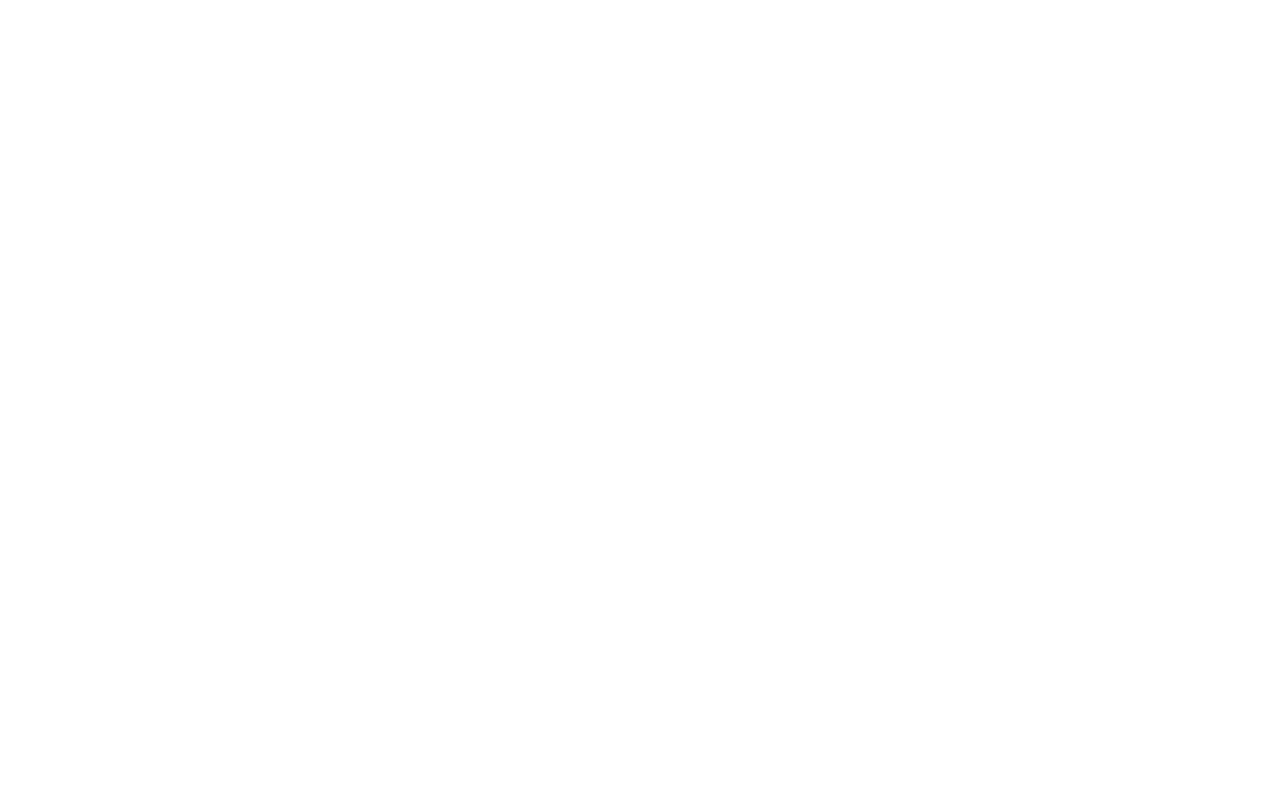
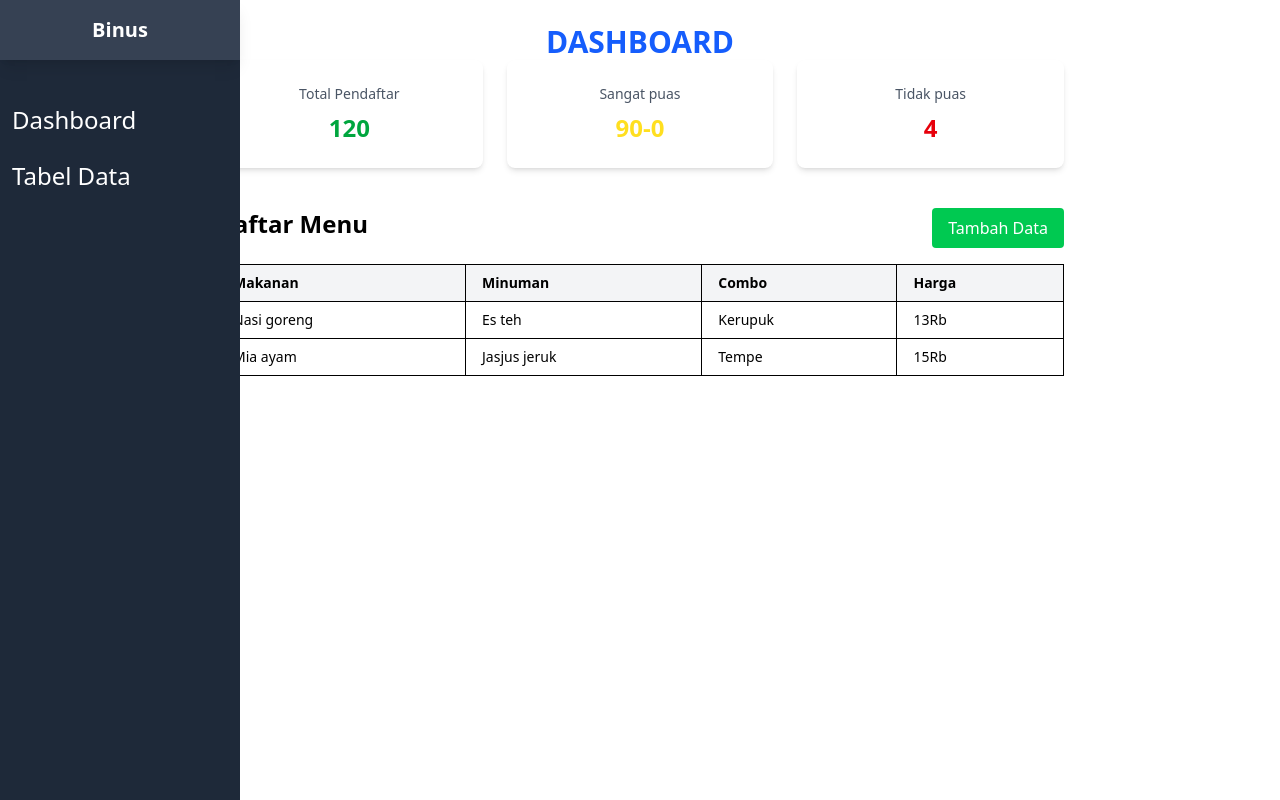
Before and after one commit to shineinouzen429-dev/Tabeltailwindcss, a React (Vite) app: page /R in a window 1280 px wide. Before the commit this address had no page. Built offline with nearby package versions, Linux system fonts and the light colour scheme.

Commit message:
Update tugas

```diff
--- a/db.json
+++ b/db.json
@@ -15,28 +15,22 @@
   ],
   "menu": [
     {
-      "id": "3fe0",
-      "makanan": "Nasgor gorerng",
-      "pesanan": "8",
-      "harga": "90 yen"
+      "id": "d86f",
+      "makanan": "Nasgor bakar",
+      "pesanan": "1",
+      "harga": "Rp.100 yen"
     },
     {
-      "id": "0863",
-      "makanan": "Masukkan teks",
-      "pesanan": "Masukan teks",
-      "harga": "Masukkan 0"
-    },
-    {
-      "id": "385e",
-      "makanan": "Nasgor gorerng",
-      "pesanan": "Two 3",
-      "harga": "6k"
-    },
-    {
-      "id": "5040",
+      "id": "e2e6",
       "makanan": "Nasgor gorerng",
       "pesanan": "8",
       "harga": "Rp.100 yen"
+    },
+    {
+      "id": "5891",
+      "makanan": "Bakmi",
+      "pesanan": "2",
+      "harga": "^6Rb"
     }
   ]
 }
--- a/src/App.jsx
+++ b/src/App.jsx
@@ -7,14 +7,23 @@ import { Routes, Route } from "react-router-dom";
 import Tambahdata from "./Pages/Tambahdata";
 import Tabeldata from "./Pages/Tabeldata";
 import EditData from "./Pages/Editdata";
+import Sidnav from "./Component/Sidnav";
+import Dashboard from "./Component/Dashboard";
 
 const App = () => {
   return (
+    <div>
+      <Sidnav/>
+      <div>
+
     <Routes>
-      <Route path="/" element={<Tambahdata/>}/>
+      <Route path="/Y" element={<Tambahdata/>}/>
+      <Route path="/R" element={<Dashboard/>}/>
       <Route path="/w" element={<Tabeldata/>}/>
       <Route path="/edit/:id" element={<EditData/>}/>
     </Routes>
+      </div>
+    </div>
   );
 };
 
--- a/src/Component/Dashboard.jsx
+++ b/src/Component/Dashboard.jsx
@@ -0,0 +1,72 @@
+
+import { useNavigate } from "react-router-dom";
+
+
+const Menu = () => {
+
+  return (
+    <div className="overflow-x-auto mt-4">
+      <table className="min-w-full border border-gray-200 text-sm text-left">
+        <thead className="bg-gray-100">
+          <tr>
+            <th className="px-4 py-2 border">Makanan</th>
+            <th className="px-4 py-2 border">Minuman</th>
+            <th className="px-4 py-2 border">Combo</th>
+            <th className="px-4 py-2 border">Harga</th>
+          </tr>
+        </thead>
+        <tbody>
+              <tr className="hover:bg-gray-50">
+                <td className="px-4 py-2 border">Nasi goreng</td>
+                <td className="px-4 py-2 border">Es teh</td>
+                <td className="px-4 py-2 border">Kerupuk</td>
+                <td className="px-4 py-2 border">13Rb</td>
+              </tr>
+              <tr className="hover:bg-gray-50">
+                <td className="px-4 py-2 border">Mia ayam</td>
+                <td className="px-4 py-2 border">Jasjus jeruk</td>
+                <td className="px-4 py-2 border">Tempe</td>
+                <td className="px-4 py-2 border">15Rb</td>
+              </tr>
+        </tbody>
+      </table>
+    </div>
+  );
+};
+
+function Dashboard() {
+ const navigate = useNavigate();
+  return (
+    <div className="p-6 max-w-4xl mx-auto">
+      <div>
+        <h1 className="text-3xl font-bold text-blue-600 text-center">DASHBOARD</h1>
+      </div>
+      <div className="grid grid-cols-1 md:grid-cols-3 gap-6 mb-8">
+         <div className="bg-white shadow-md rounded-lg p-6 text-center">
+          <div className="text-sm text-gray-600 mb-2">Total Pendaftar</div>
+          <div className="text-2xl font-bold text-green-600">120</div>
+        </div>
+         <div className="bg-white shadow-md rounded-lg p-6 text-center">
+          <div className="text-sm text-gray-600 mb-2">Sangat puas</div>
+          <div className="text-2xl font-bold text-yellow-300">90-0</div>
+        </div>
+         <div className="bg-white shadow-md rounded-lg p-6 text-center">
+          <div className="text-sm text-gray-600 mb-2">Tidak puas</div>
+          <div className="text-2xl font-bold text-red-600">4</div>
+        </div>
+      </div>
+      <div className="flex justify-between items-center mb-4">
+        <h2 className="text-2xl font-bold text-center">Daftar Menu</h2>
+         <button
+          onClick={() => navigate("/Y")}
+          className="px-4 py-2 mt-2 bg-green-500 text-white rounded hover:bg-green-600 transition"
+        >
+          Tambah Data
+        </button>
+      </div>
+      <Menu />
+    </div>
+  );
+}
+
+export default Dashboard;
--- a/src/Component/Sidnav.jsx
+++ b/src/Component/Sidnav.jsx
@@ -0,0 +1,26 @@
+import { useState } from "react"
+
+function Sidnav () {
+    const [open, setOpen] = useState(false);
+    return(
+        <div className="flex">
+            <div className={`fixed top-0 h-full w-60 bg-gray-800 text-white
+            ${open ? "translate-0" : "-translate-x-full"}
+            transition-transform duration-300 ease-in-out md:translate-x-0`}>
+
+                <div className="text-xl font-bold mb-8 text-center bg-gray-700 py-4 shadow-lg">Binus</div>
+
+                <nav classname="space-y-3">
+                    <a href="/R" className="block py-3 px-3 rounded hover:bg-blue-600 text-2xl">Dashboard</a>
+                    <a href="/w" className="block py-3 px-3 rounded hover:bg-blue-600 text-2xl">Tabel Data</a>
+                    <a href="" className="block py-2 px-3 rounded hover:bg-blue-600 text-2xl"></a>
+                </nav>
+
+                <div className=""></div>
+            </div>
+        </div>
+    )
+}
+
+
+export default Sidnav
--- a/src/Pages/Editdata.jsx
+++ b/src/Pages/Editdata.jsx
@@ -9,7 +9,7 @@ function EditData() {
 
     const [formData, setFormData] = useState({
         makanan: "",
-        paket: "",
+        pesanan: "",
         harga: "",
     });
     const [loading, setLoading] = useState(true);
@@ -17,7 +17,7 @@ function EditData() {
     useEffect(() => {
         const fetchData = async () => {
         try {
-            const res = await axios.get(`https://localhost:5000/menu/${id}`);
+            const res = await axios.get(`http://localhost:5000/menu/${id}`);
             const data = Array.isArray(res.data) ? res.data[0]
             : res.data;
             setFormData(data)
@@ -39,9 +39,9 @@ function EditData() {
     const handleSubmit = async (e) => {
         e.preventDefault();
         try {
-            await axios.put(`http://localhost:5000/menu/${id}, formData`);
+            await axios.put(`http://localhost:5000/menu/${id}`, formData);
                 alert("Data berhasil diubah Anjay");
-                navigate("/tabeldata")
+                navigate("/w")
         } catch (err) {
             console.error("Gagal mengupdate data:", err);
             alert("Gagal mengupdate data!");
@@ -55,66 +55,35 @@ function EditData() {
         <h1 className="text-3xl font-bold mb-6 text-center">
             Edit Data
         </h1>
-        <form
-        onSubmit={handleSubmit}
-        className="bg-white shadow-md rounded-lg p-6"
-        >
+        <form onSubmit={handleSubmit} className="bg-white shadow-md rounded-lg p-6">
              <div className="mb-4">
-                <label className="block text-gray-700 text-sm font-bold mb-8"
-                htmlFor="makanan"
-                >
-                    Makanan
-                </label>
+                <label htmlFor="makanan">Makanan: </label>
                 <input
-                id="Makanan"
-                name="Makanan"
+                  id="makanan"
+                  name="makanan"
                   type="text"
-                value={formData.Makanan || ""}
+                  value={formData.makanan}
                   onChange={handleChange}
-                className="shadow appearance-none border rounded w-full"
-                required
                 />
                </div>
-        </form>
-        <form
-        onSubmit={handleSubmit}
-        className="bg-white shadow-md rounded-lg p-6"
-        >
               <div className="mb-4">
-                <label className="block text-gray-700 text-sm font-bold mb-8"
-                htmlFor="paket"
-                >
-                    Paket
-                </label>
+                <label htmlFor="pesanan">Pesanan: </label>
                 <input
-                id="paket"
-                name="paket"
+                  id="pesanan"
+                  name="pesanan"
                   type="text"
-                value={formData.paket || ""}
+                  value={formData.pesanan}
                   onChange={handleChange}
-                className="shadow appearance-none border rounded w-full"
-                required
                 />
                </div>
-        </form>
-        <form
-        onSubmit={handleSubmit}
-        className="bg-white shadow-md rounded-lg p-6"
-        >
               <div className="mb-4">
-                <label className="block text-gray-700 text-sm font-bold mb-8"
-                htmlFor="harga"
-                >
-                    harga
-                </label>
+                <label htmlFor="harga">Harga: </label>
                 <input
                   id="harga"
                   name="harga"
                   type="text"
-                value={formData.harga || ""}
+                  value={formData.harga}
                   onChange={handleChange}
-                className="shadow appearance-none border rounded w-full"
-                required
                 />
              </div>
             <div className="flex items-center justify-between">
--- a/src/Pages/Tabeldata.jsx
+++ b/src/Pages/Tabeldata.jsx
@@ -46,7 +46,7 @@ const Menu = () => {
           <tr>
             <th className="px-4 py-2 border">No</th>
             <th className="px-4 py-2 border">Makanan</th>
-            <th className="px-4 py-2 border">Paket</th>
+            <th className="px-4 py-2 border">Pesanan</th>
             <th className="px-4 py-2 border">Harga</th>
             <th className="px-4 py-2 border">Aksi</th>
           </tr>
@@ -57,7 +57,7 @@ const Menu = () => {
               <tr key={item.id} className="hover:bg-gray-50">
                 <td className="px-4 py-2 border">{index + 1}</td>
                 <td className="px-4 py-2 border">{item.makanan}</td>
-                <td className="px-4 py-2 border">{item.paket}</td>
+                <td className="px-4 py-2 border">{item.pesanan}</td>
                 <td className="px-4 py-2 border">{item.harga}</td>
                 <td className="px-4 py-2 border space-x-2">
                   <button
--- a/src/Pages/Tambahdata.jsx
+++ b/src/Pages/Tambahdata.jsx
@@ -64,6 +64,9 @@ function Tambahdata () {
             <div className="mb-6">
                 <label className="block text-gray-700 text-sm font-bold mb-2" htmlFor="Alamat">
                     Pesanan
+
+
+
                     </label>
                     <input className="shadow appearance-none border rounded w-full py-2 px-3 text-gray-700 leading-tight focus:outline-none focus:shadow-outline"
                     id="pesanan"
```
Lines whose indentation alone changed are shown as unchanged.
